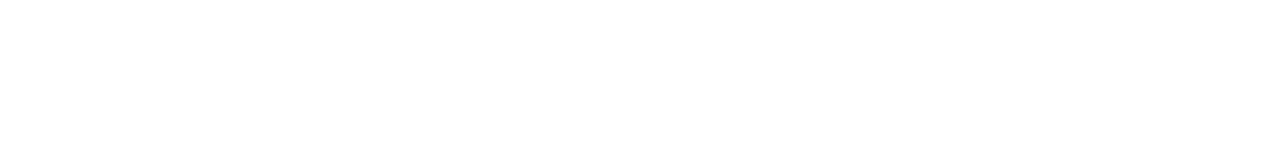
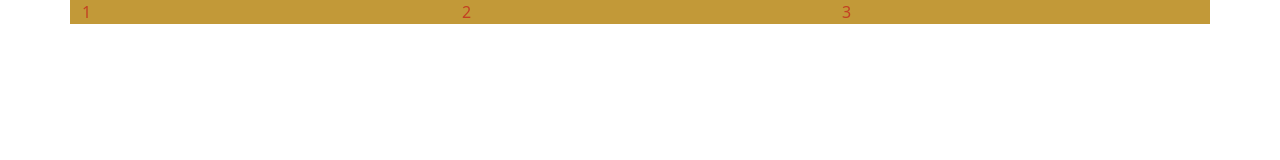
Before and after one commit to phyllobatess/itacademy-s2, a website: page index.html in a window 1280 px wide. Drawn offline with Linux system fonts and the light colour scheme.

Commit message:
Instalación de Bootstrap con SASS

```diff
--- a/index.html
+++ b/index.html
@@ -4,9 +4,15 @@
     <meta charset="UTF-8">
     <meta http-equiv="X-UA-Compatible" content="IE=edge">
     <meta name="viewport" content="width=device-width, initial-scale=1.0">
-    <title>Document</title>
+    <link rel="stylesheet" href="sass/main.min.css">
+    <title>S2</title>
 </head>
 <body>
-
+<div class="container bg-primary text-light">
+    <div class="row">
+    	<div class="col">1</div>
+    	<div class="col">2</div>
+    	<div class="col">3</div>
+    </div>
 </body>
 </html>
--- /dev/null
+++ b/sass/main.scss
@@ -0,0 +1,6 @@
+//custom variables
+$primary:#c29938;
+$light:#c34022;
+
+//Import bootstrap
+@import "../node_modules/bootstrap/scss/bootstrap";
```
Also changed, not shown: package.json (added, +14 -0 lines), sass/main.min.css (added), 2 other files.
